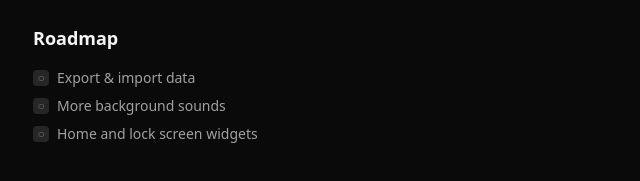
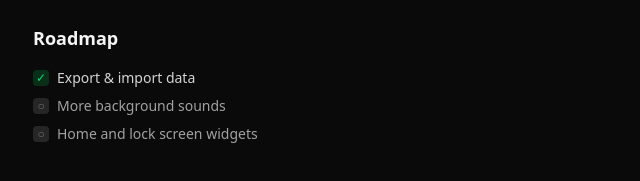
Before and after one commit to asantinos/portfolio, an Astro site: page /apps/monked in a window 1280 px wide. Shown: the part 536-717 px from the top of the page, 271-911 px from the left. Built offline with nearby package versions, Linux system fonts and the light colour scheme; Astro itself is replaced by a stand-in of ours.

Commit message:
Updated monked info.

```diff
--- a/src/pages/apps/monked/index.astro
+++ b/src/pages/apps/monked/index.astro
@@ -21,7 +21,7 @@ const features = [
 ];
 
 const roadmap = [
-  { text: "Export & import data", done: false },
+  { text: "Export & import data", done: true },
   { text: "More background sounds", done: false },
   { text: "Home and lock screen widgets", done: false },
 ];
```
